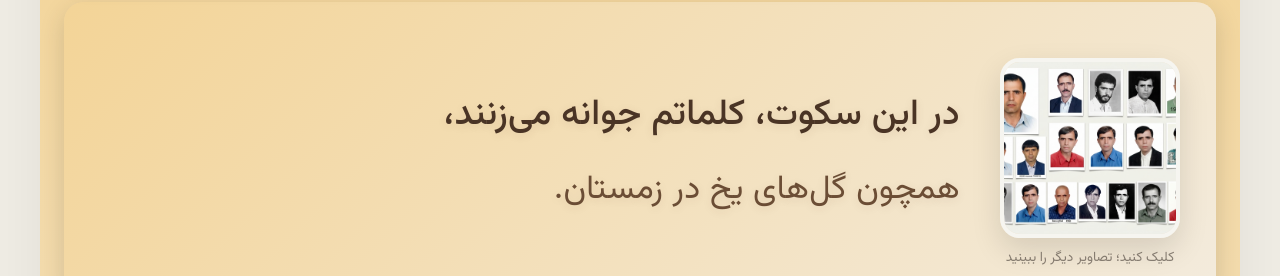
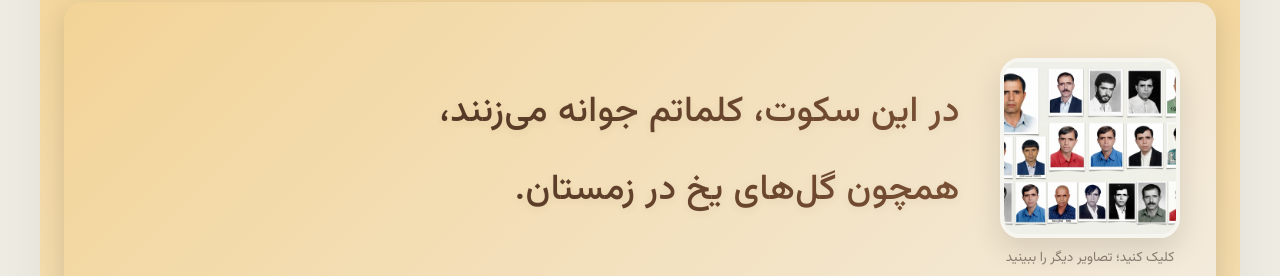
Before and after one commit to antigravity1344-code/myproject, a React (Vite) app: page / in a window 1280 px wide. Shown: the part 123-399 px from the top of the page. Built offline with nearby package versions, Linux system fonts and the light colour scheme; no server answers; the database is empty.

Commit message:
طراحی جدید تایپوگرافی شعر Hero

```diff
--- a/src/components/Hero.module.css
+++ b/src/components/Hero.module.css
@@ -12,38 +12,35 @@
 
 .heroQuote {
   flex: 1;
-  font-size: clamp(1.5rem, 2.6vw, 2.2rem);
-  line-height: 2;
-  font-weight: 400;
+  font-size: clamp(1.65rem, 2.8vw, 2.35rem);
+  line-height: 1.95;
+  font-weight: 500;
   text-align: right;
-  font-family: "Noto Serif Arabic", "Vazirmatn", Georgia, serif;
+  font-family: "Noto Serif Arabic", "Vazirmatn", Tahoma, serif;
+  background: linear-gradient(90deg, #3f2a1d 0%, #7a5135 100%);
+  -webkit-background-clip: text;
+  background-clip: text;
+  -webkit-text-fill-color: transparent;
   color: #4a3425;
-  text-shadow: 0 2px 10px rgba(74, 52, 37, 0.10);
-  transition: transform 0.4s ease, text-shadow 0.4s ease, color 0.4s ease;
+  text-shadow: 0 2px 8px rgba(74, 52, 37, 0.08);
+  transition: transform 0.4s ease, text-shadow 0.4s ease;
   padding: 0;
   min-width: 0;
 }
 
 .heroQuote:hover {
-  color: #38261a;
   transform: translateY(-2px);
-  text-shadow: 0 4px 14px rgba(74, 52, 37, 0.16);
+  text-shadow: 0 4px 12px rgba(74, 52, 37, 0.14);
 }
 
 .heroQuote p {
   margin: 0;
   padding: 0;
-  letter-spacing: 0.01em;
+  letter-spacing: 0.015em;
 }
 
-.heroQuote p:first-child {
-  font-size: 1.08em;
-  font-weight: 500;
-}
-
-.heroQuote p:last-child {
-  margin-top: 6px;
-  color: #6b4d35;
+.heroQuote p + p {
+  margin-top: 8px;
 }
 
 .heroImageContainer {
```
